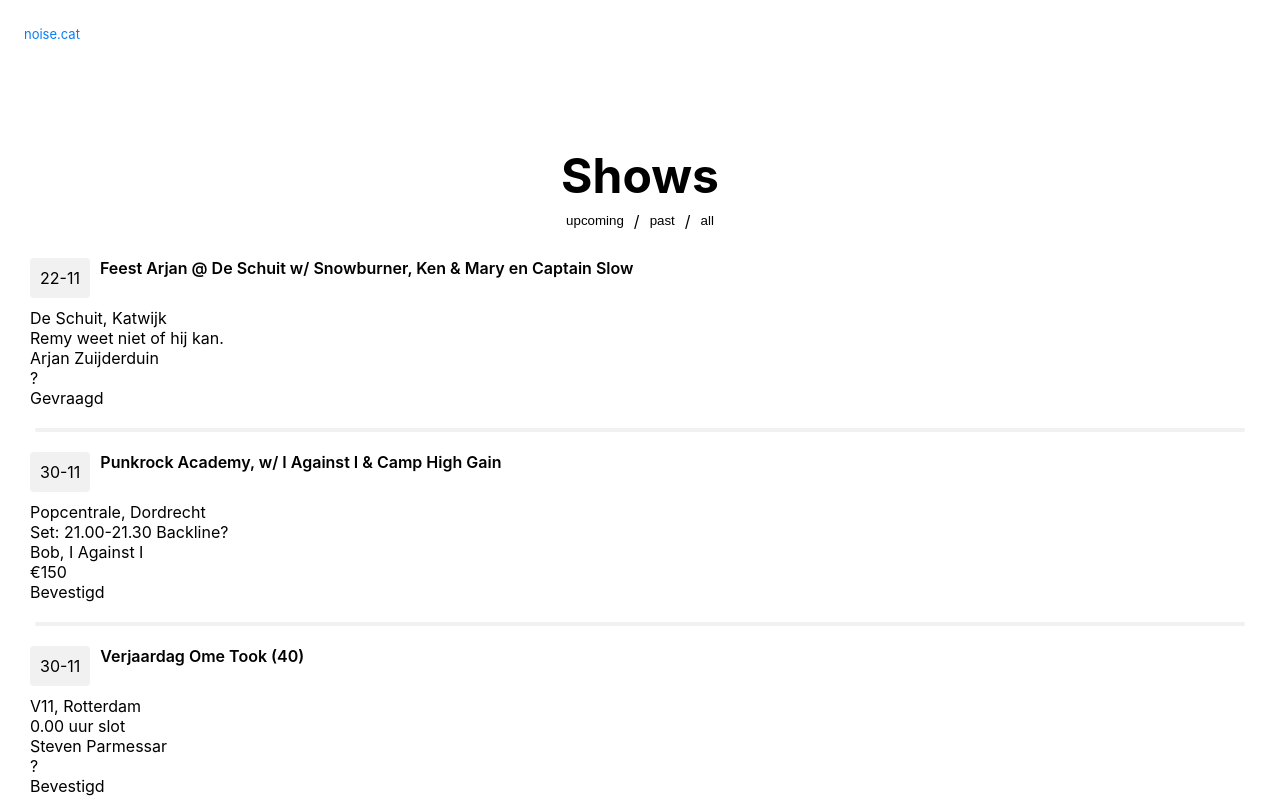
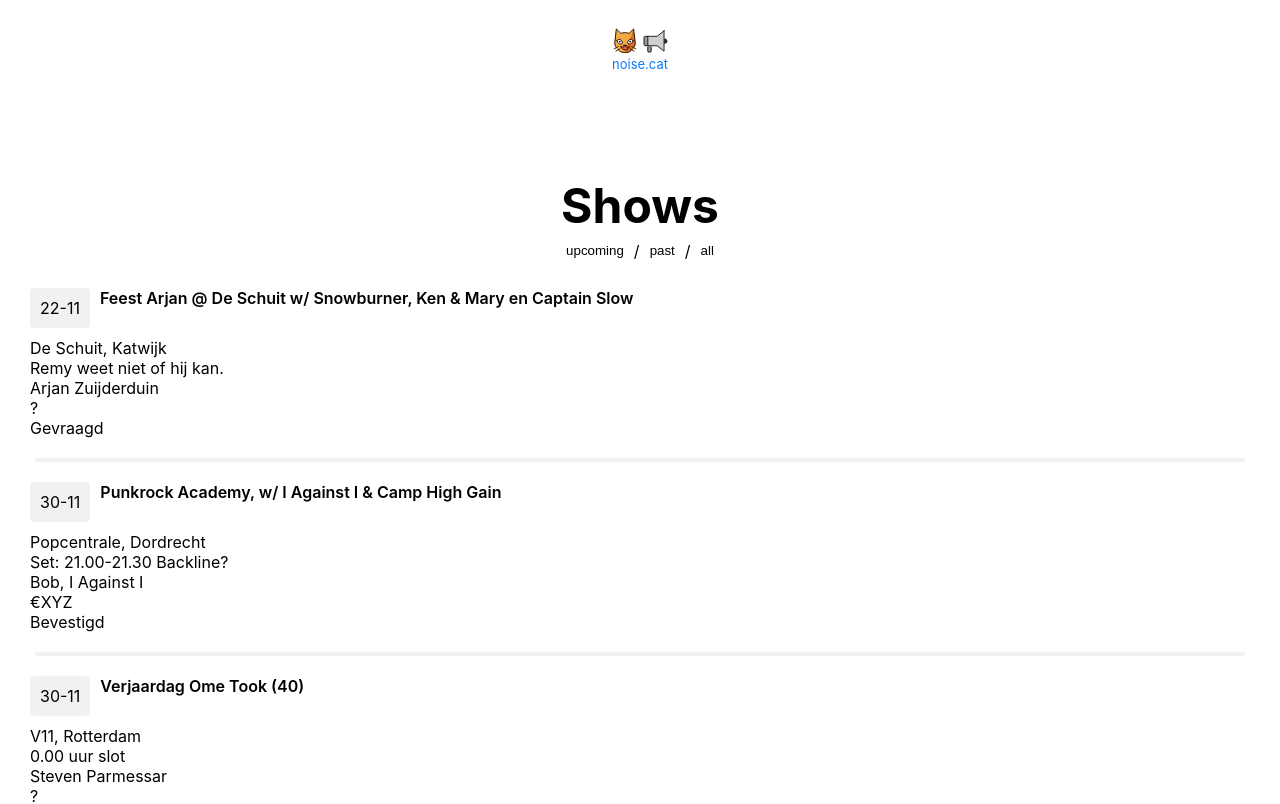
Before and after one commit to GriffinSauce/noise.cat, a Next.js app: page / in a window 1280 px wide. Shown: the top 804 px of the page. Built offline with nearby package versions, Linux system fonts and the light colour scheme.

Commit message:
Emoji logo

```diff
--- a/components/Nav.js
+++ b/components/Nav.js
@@ -1,20 +1,18 @@
-import React from 'react'
-import Link from 'next/link'
-
-const links = [
-  { href: 'https://zeit.co/now', label: 'ZEIT' },
-  { href: 'https://github.com/zeit/next.js', label: 'GitHub' },
-].map(link => {
-  link.key = `nav-link-${link.href}-${link.label}`
-  return link
-})
+import React from 'react';
+import Link from 'next/link';
 
 const Nav = () => (
   <nav>
     <ul>
       <li>
         <Link href="/">
-          <a>noise.cat</a>
+          <a>
+            <div className="logo">
+              <img src="/openmoji-smiley_cat.svg" />
+              <img src="/openmoji-loudspeaker.svg" />
+            </div>
+            noise.cat
+          </a>
         </Link>
       </li>
     </ul>
@@ -30,7 +28,7 @@ const Nav = () => (
       }
       ul {
         display: flex;
-        justify-content: space-between;
+        justify-content: center;
       }
       nav > ul {
         padding: 4px 16px;
@@ -44,8 +42,15 @@ const Nav = () => (
         text-decoration: none;
         font-size: 13px;
       }
+
+      .logo {
+        display: flex;
+      }
+      .logo img {
+        width: 30px;
+      }
     `}</style>
   </nav>
-)
+);
 
-export default Nav
+export default Nav;
--- a/pages/index.js
+++ b/pages/index.js
@@ -40,7 +40,7 @@ const Home = () => (
           <div className="location">Popcentrale, Dordrecht</div>
           <div className="note">Set: 21.00-21.30 Backline?</div>
           <div className="contact">Bob, I Against I</div>
-          <div className="pay">€150</div>
+          <div className="pay">€XYZ</div>
           <div className="status">Bevestigd</div>
         </li>
         <li>
```
Also changed, not shown: public/openmoji-loudspeaker.svg (added), public/openmoji-smiley_cat.svg (added).
